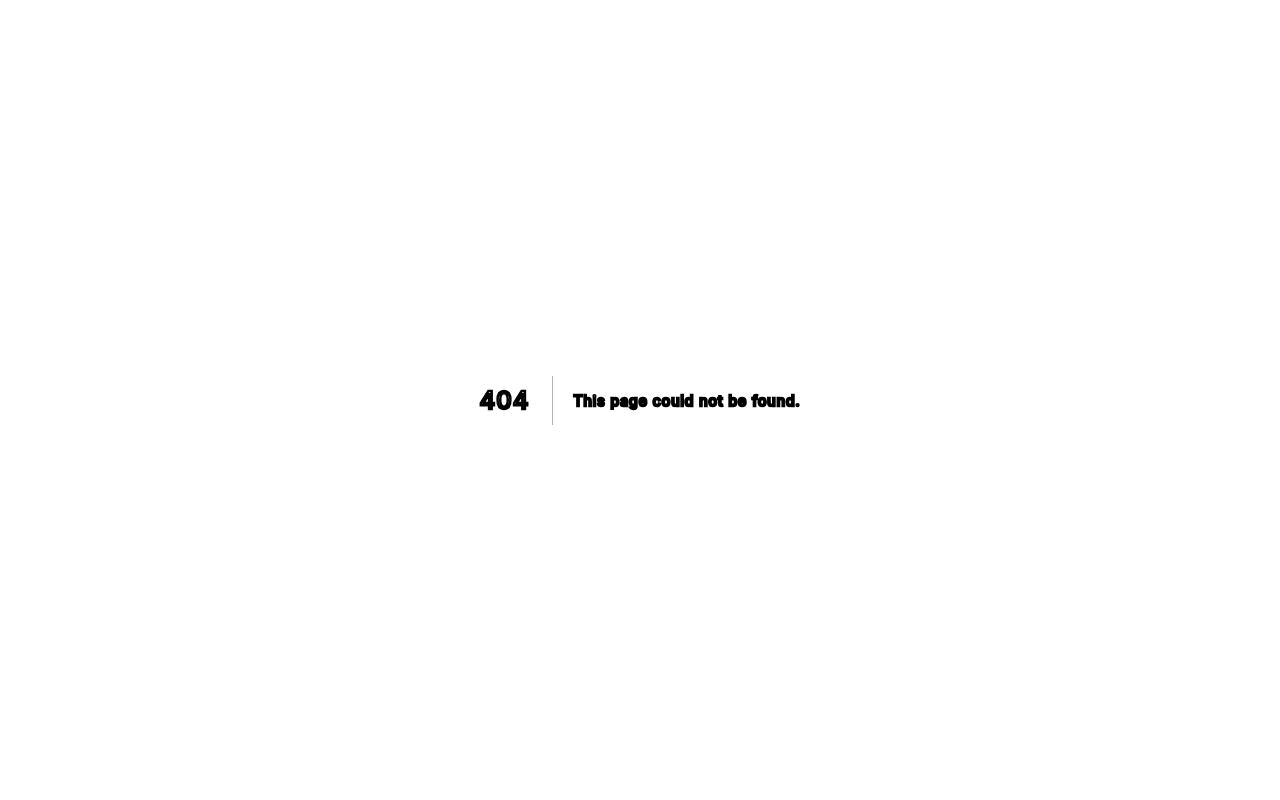
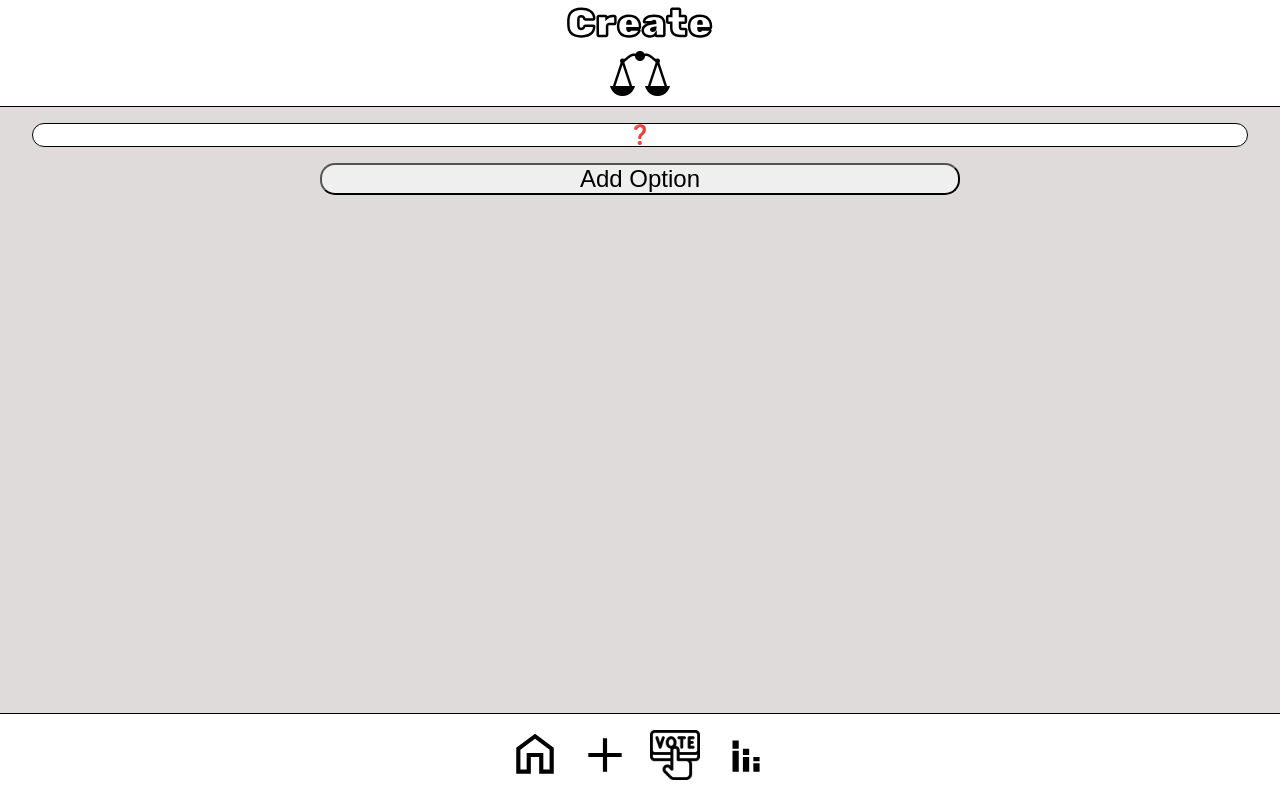
Before and after one commit to NewDeLi/capstone-with-next.js, a Next.js app: page /room/1 in a window 1280 px wide. Before the commit this address had no page. Built offline with nearby package versions, Linux system fonts and the light colour scheme.

Commit message:
add forms and functionality

```diff
--- a/pages/components/addcard/OptionList.jsx
+++ b/components/addcard/OptionList.jsx
@@ -1,10 +1,10 @@
 import { CreateOptionInput } from "./CreateOptionInput";
 import { OptionInput } from "./OptionInput";
 import { v4 as uuidv4 } from "uuid";
-import { useLocalStorage } from "../../../utils/localStorage";
+import { useLocalStorage } from "../../utils/localStorage";
 
 export const OptionList = () => {
-  const [optionInputs, setOptionsInput] = useLocalStorage("optionInput", []);
+  const [optionInputs, setOptionsInput] = useLocalStorage("optionInputs",[]);
 
   const mapIt = optionInputs.map((option) => {
     return (
--- a/pages/_app.js
+++ b/pages/_app.js
@@ -6,12 +6,12 @@ import { useLocalStorage } from "../utils/localStorage";
 function MyApp({ Component, pageProps }) {
   const [username, setUsername] = useState("");
   const [question, setQuestion] = useLocalStorage("question","");
-  const [roomName, setRoomName] = useState("");
+  const [roomName, setRoomName] = useState("12345");//12345 test
   const router = useRouter();
 
   const handleRoomChange = (event) => {
     event.preventDefault();
-    router.push("/addCard");
+    router.push(`/room/${roomName}`)
   };
 
   return (
--- a/pages/enterVote.js
+++ b/pages/enterVote.js
@@ -1,6 +1,6 @@
 import Head from "next/head";
-import { Header } from "./components/Header";
-import { Navigation } from "./components/Navigation";
+import { Header } from "../components/Header";
+import { Navigation } from "../components/Navigation";
 
 const EnterVote = () => {
   return (
--- a/pages/index.js
+++ b/pages/index.js
@@ -1,6 +1,6 @@
 import Head from "next/head";
-import { Header } from "./components/Header";
-import { Navigation } from "./components/Navigation";
+import { Header } from "../components/Header";
+import { Navigation } from "../components/Navigation";
 import styled from "styled-components";
 
 export default function Home({
--- a/pages/addCard.js
+++ b/pages/room/[roomName].js
@@ -1,9 +1,10 @@
 import Head from "next/head";
-import { Header } from "./components/Header";
-import { Navigation } from "./components/Navigation";
-import { OptionList } from "./components/addcard/OptionList";
+import { Header } from "../../components/Header";
+import { Navigation } from "../../components/Navigation";
+import { OptionList } from "../../components/addcard/OptionList";
 //import Pusher from "pusher-js";
 import styled from "styled-components";
+import { useRouter } from "next/router";
 
 const AddCard = ({ /*username,*/ question }) => {
   /*const pusher = new Pusher(process.env.NEXT_PUBLIC_key, {
@@ -11,7 +12,8 @@ const AddCard = ({ /*username,*/ question }) => {
     authEndpoint: "api/pusher/auth",
     auth: { params: { username } },
   });*/
-
+  const router = useRouter();
+  console.log(router.query);
   return (
     <>
       <Head>
--- a/pages/showResults.js
+++ b/pages/showResults.js
@@ -1,6 +1,6 @@
 import Head from "next/head";
-import { Header } from "./components/Header";
-import { Navigation } from "./components/Navigation";
+import { Header } from "../components/Header";
+import { Navigation } from "../components/Navigation";
 
 const ShowResults = () => {
   return (
```
Also changed, not shown: components/Header.jsx (renamed from pages/components/Header.jsx), components/Navigation.jsx (renamed from pages/components/Navigation.jsx), components/addcard/CreateOptionInput.jsx (renamed from pages/components/addcard/CreateOptionInput.jsx), components/addcard/OptionInput.jsx (renamed from pages/components/addcard/OptionInput.jsx).
